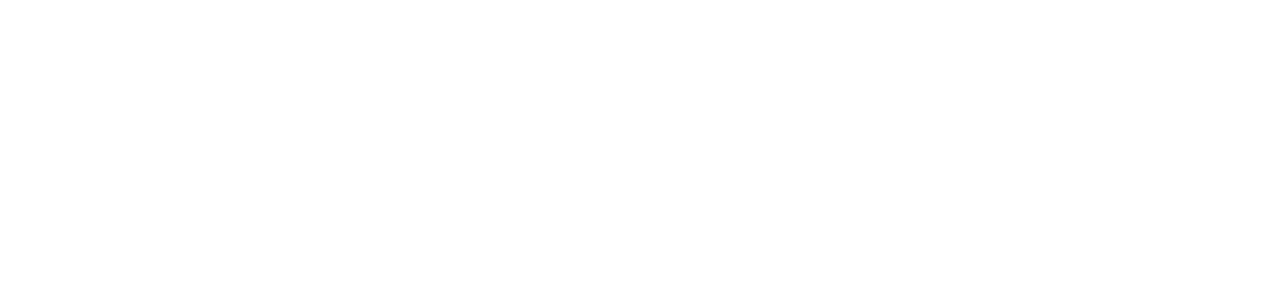
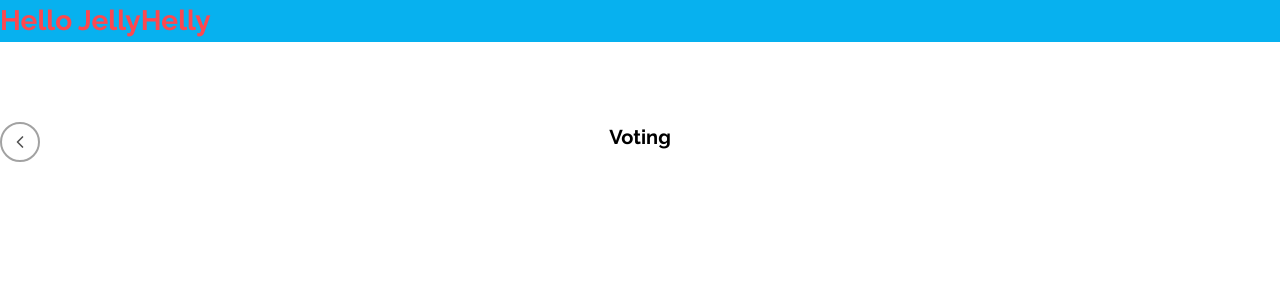
Before and after one commit to OhRobin/BlindLove, a React (Vite) app in the folder frontend/: page /voting in a window 1280 px wide. Before the commit this address had no page. Shown: the top 300 px of the page. Built offline with nearby package versions, Linux system fonts and the light colour scheme.

Commit message:
Voting Screen Title Bar Implemented

```diff
--- a/frontend/src/App.tsx
+++ b/frontend/src/App.tsx
@@ -2,6 +2,7 @@
 import { Routes, Route, Outlet, BrowserRouter } from "react-router-dom";
 import Home from "./pages/Home";
 import Receivevotes from "./pages/Receivevotes";
+import VotingBefore from "./pages/VotingBefore";
 
 function App() {
   return (
@@ -12,6 +13,7 @@
             <Route path="/" element={<AppLayout />}>
               <Route index element={<Home />} />
               <Route path="/recvotes" element={<Receivevotes />} />
+              <Route path="/voting" element={<VotingBefore />} />
             </Route>
           </Routes>
         </BrowserRouter>
--- a/frontend/src/components/button/BackButton.tsx
+++ b/frontend/src/components/button/BackButton.tsx
@@ -1,5 +1,11 @@
+import BackArrowIcon from '../../assets/BackIcon.svg';
+
 function BackButton() {
-
+    return(
+        <div className="absolute rounded-full border-2 border-gray-200 w-10 h-10 p-2">
+            <img src={BackArrowIcon}></img>
+        </div>
+    )
 }
 
 export default BackButton;
--- a/frontend/src/components/voting/VotingTopBar.tsx
+++ b/frontend/src/components/voting/VotingTopBar.tsx
@@ -0,0 +1,15 @@
+import BackButton from "../button/BackButton";
+
+function VotingTopBar() {
+    return(
+        <>
+            <div className="text-center mt-20">
+                <BackButton />
+                <h3>Voting</h3>
+            </div>
+        </>
+    )
+
+}
+
+export default VotingTopBar;
--- /dev/null
+++ b/frontend/src/pages/VotingBefore.tsx
@@ -0,0 +1,11 @@
+import VotingTopBar from "../components/voting/VotingTopBar";
+
+function VotingBefore() {
+    return(
+        <>
+            <VotingTopBar />
+        </>
+    )
+}
+
+export default VotingBefore;
```
Also changed, not shown: frontend/src/assets/BackIcon.svg (added).
